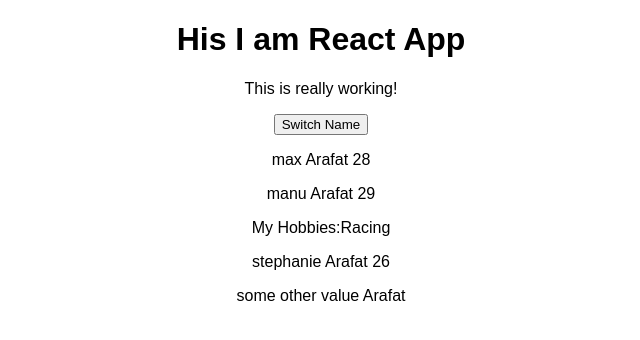
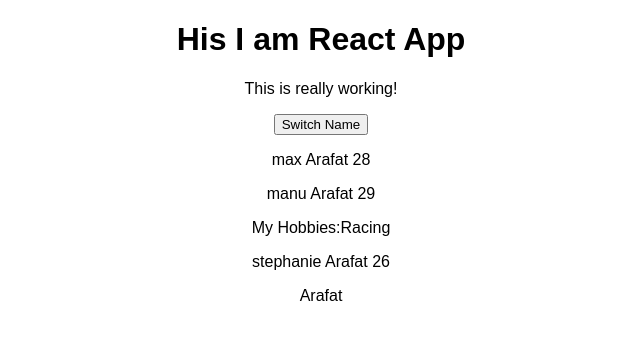
Before and after one commit to tamzidpeace/React, a React (Create React App) app in the folder app00/: page / in a window 1280 px wide. Shown: the top 340 px of the page, without its empty margins (319-959 px from the left). Built offline with nearby package versions, Linux system fonts and the light colour scheme.

Commit message:
react setState hook

```diff
--- a/app00/src/App.js
+++ b/app00/src/App.js
@@ -1,8 +1,61 @@
-import React, { Component } from 'react';
-import './App.css';
-import Person from './Person/Person';
+import React, { useState } from "react";
+import "./App.css";
+import Person from "./Person/Person";
 
-class App extends Component {
+const app = (props) => {
+  const [personState, setPersonState] = useState({
+    persons: [
+      { name: "max", age: 28 },
+      { name: "manu", age: 29 },
+      { name: "stephanie", age: 26 },
+    ]
+  });
+
+  const [otherState, setOtherState] = useState('some other value');
+
+  console.log(personState, otherState);
+
+  const switchNameHandler = () => {
+    //console.log('clicked');
+    //personState.persons[0].name = "arafat";
+    setPersonState({
+      persons: [
+        {name: 'arafat', age: 28},
+        {name: 'manu', age: 29},
+        {name: 'stephanie', age: 25},
+      ],
+      otherState: personState.otherState,
+    });
+  };
+
+  return (
+    <div className="App">
+      <h1>His I am React App</h1>
+      <p>This is really working!</p>
+      <button onClick={switchNameHandler}>Switch Name</button>
+      <Person
+        name={personState.persons[0].name}
+        age={personState.persons[0].age}
+      />
+      <Person
+        name={personState.persons[1].name}
+        age={personState.persons[1].age}
+      >
+        {" "}
+        My Hobbies:Racing{" "}
+      </Person>
+      <Person
+        name={personState.persons[2].name}
+        age={personState.persons[2].age}
+      />
+      <Person name={personState.otherState} />
+    </div>
+  );
+};
+
+export default app;
+
+/*
 state = {
   persons: [
     {name: 'max', age: 28},
@@ -14,7 +67,7 @@
 
 switchNameHandler = () => {
   //console.log('clicked');
-    //this.state.persons[0].name = "arafat";
+  //personState.persons[0].name = "arafat";
   this.setState({
     persons: [
       {name: 'arafat', age: 28},
@@ -24,20 +77,4 @@
     otherState: 'some other value change'
   });
 }
-
-  render() {
-    return (
-      <div className="App">
-        <h1>His I am React App</h1>
-        <p>This is really working!</p>
-        <button onClick={this.switchNameHandler}>Switch Name</button>
-        <Person name={this.state.persons[0].name} age={this.state.persons[0].age} />
-        <Person name={this.state.persons[1].name} age={this.state.persons[1].age}> My Hobbies:Racing </Person>
-        <Person name={this.state.persons[2].name} age={this.state.persons[2].age} />
-        <Person name={this.state.otherState}/>
-      </div>
-    );
-  }
-}
-
-export default App;
+*/
```
Lines whose indentation alone changed are shown as unchanged.
